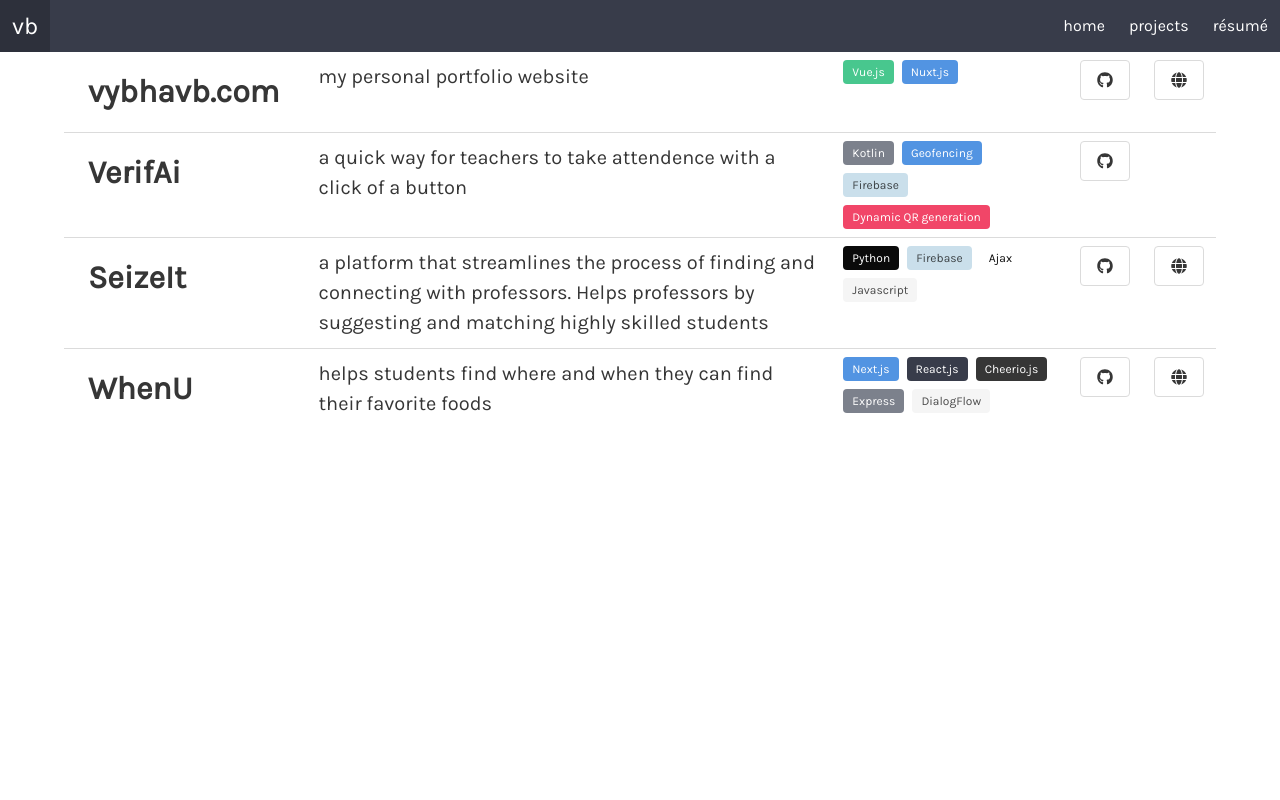
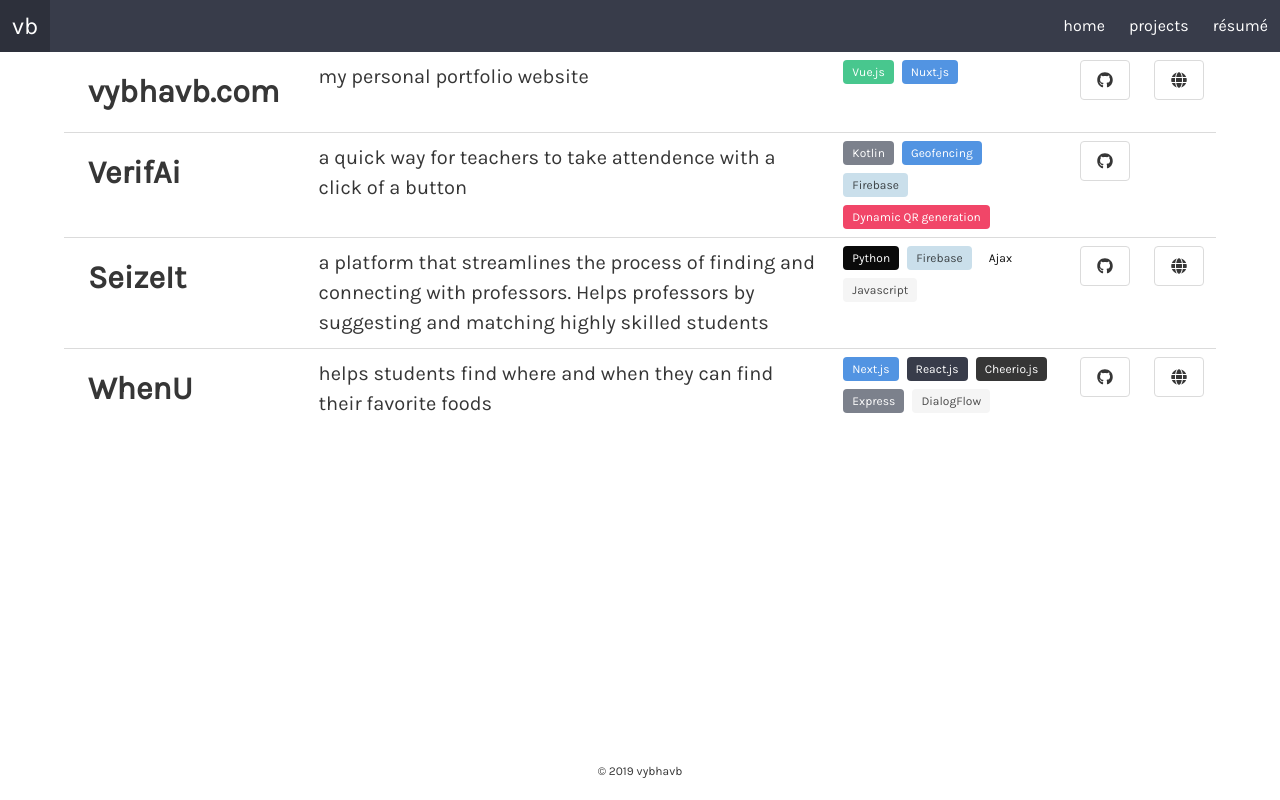
Before and after one commit to vybhavab/vybhavb-website, a Vue app: page /projects in a window 1280 px wide. Built offline with nearby package versions, Linux system fonts and the light colour scheme; what vue-typed-js would draw is missing.

Commit message:
fixed the projects page to have hero

```diff
--- a/src/views/Home.vue
+++ b/src/views/Home.vue
@@ -30,7 +30,7 @@
       </div>
        <div class="hero-foot">
         <nav class="is-fullwidth">
-          <h1 class="has-text-centered has-text-danger is-size-7" style="padding-bottom:20px">© 2019 vybhavb</h1>
+          <h1 class="has-text-centered has-text-light is-size-7" style="padding-bottom:20px">© 2019 vybhavb</h1>
         </nav>
       </div>
     </section>
--- a/src/views/Projects.vue
+++ b/src/views/Projects.vue
@@ -1,24 +1,10 @@
 <!--eslint-disable-->
 <template>
   <div class="projects">
+
+    <section class="hero is-fullheight-with-navbar">
+      <div class="hero-heas">
         <div class="container">
-      <!-- <div class="columns is-multiline is-mobile is-centered">
-        <div class="column is-four-fifths-mobile" v-for="proj in this.projects">
-          <div class="card" style="margin-top:10px">
-            <header class="card-header">
-              <p class="card-header-title">
-                {{proj.name}}
-              </p>
-            </header>
-            <div class="card-content">
-              <div class="content">{{proj.description}}</div>
-              <div class="tags">
-                <span class="tag" v-for="tech in proj.technologies" :class="tech.color">{{tech.name}}</span>
-              </div>
-            </div>
-          </div>
-        </div>
-      </div> -->
             <table class="table">
               <tbody>
                 <tr v-for="proj in this.projects" :key="proj.index">
@@ -35,18 +21,24 @@
                         </font-awesome-icon>
                     </a>
                   </td>
-
                   <td>
                     <a class="button" v-if="proj.linkToSite != ''" :href="proj.linkToSite">
                       <font-awesome-icon icon="globe">
                         </font-awesome-icon>
                     </a>
                   </td>
-
                 </tr>
               </tbody>
             </table>
           </div>
+      </div>
+      <div class="hero-foot">
+        <nav class="is-fullwidth">
+          <h1 class="has-text-centered has-text-dark is-size-7" style="padding-bottom:20px">© 2019 vybhavb</h1>
+        </nav>
+      </div>
+    </section>
+
   </div>
 </template>
 
```
Lines whose indentation alone changed are shown as unchanged.
